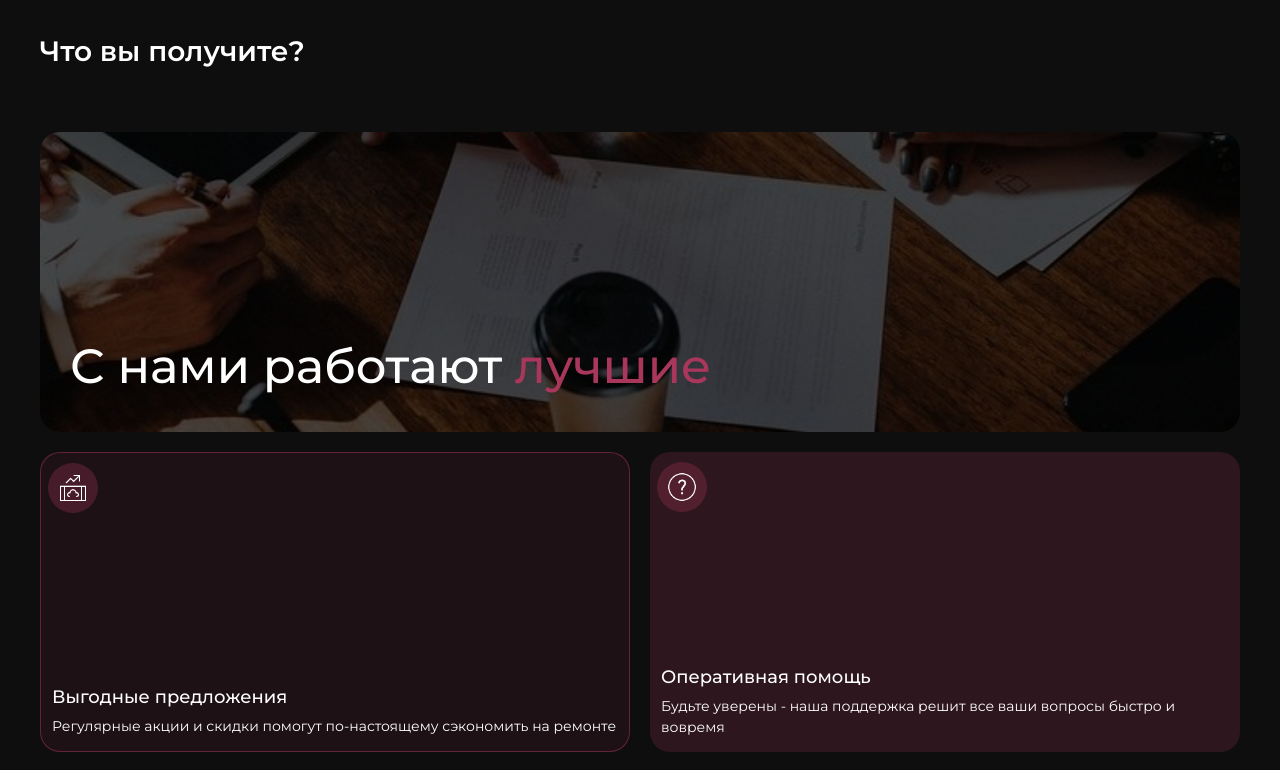
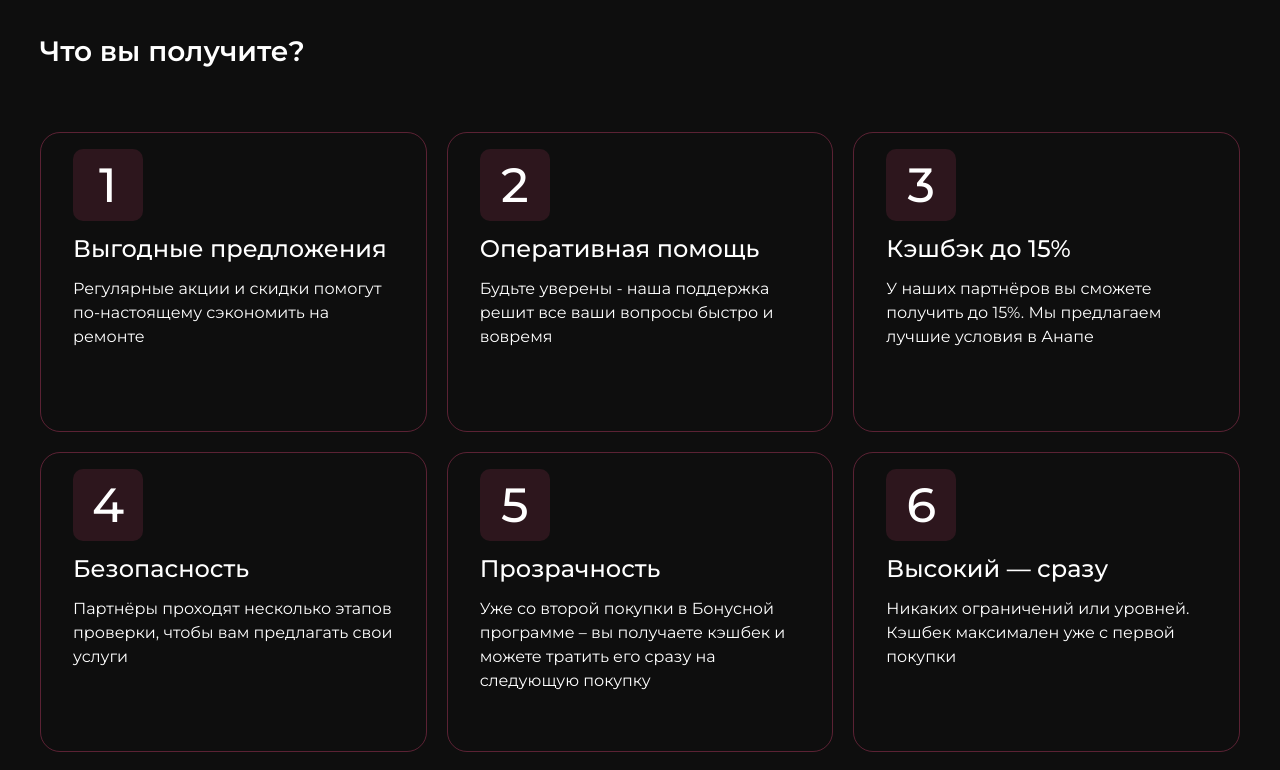
Before and after one commit to PAnanasik/landing, a Next.js app: page /client in a window 1280 px wide. Shown: the part 1040-1810 px from the top of the page. Built offline with nearby package versions, Linux system fonts and the light colour scheme.

Commit message:
another variant

```diff
--- a/app/client/page.tsx
+++ b/app/client/page.tsx
@@ -7,7 +7,8 @@ import Staff from "@/components-client/Staff";
 import Faq from "@/components-client/Faq";
 import Footer from "@/components-client/Footer";
 import Map from "@/components-client/Map";
-import Advantages from "@/components-client/Advantages";
+// import Advantages from "@/components-client/Advantages";
+import AnotherAdvantages from "@/components-client/AnotherAdvantages";
 
 const page = () => {
   return (
@@ -15,7 +16,7 @@ const page = () => {
       <Navbar />
       <Intro />
       <RunningString />
-      <Advantages />
+      <AnotherAdvantages />
       <HowWorks />
       <Partners />
       <Staff />
--- /dev/null
+++ b/components-client/AnotherAdvantages.tsx
@@ -0,0 +1,116 @@
+"use client";
+
+import { motion } from "framer-motion";
+import { fadeIn } from "@/constants/motion";
+
+const AnotherAdvantages = () => {
+  return (
+    <section className="max-w-[1240px] w-full mx-auto mt-[90px] px-[20px]">
+      <motion.h2
+        className="mb-[60px]"
+        id="title"
+        variants={fadeIn("right", "spring", 0, 1)}
+        initial="hidden"
+        whileInView="show"
+        viewport={{ once: true, amount: 0.25 }}
+      >
+        Что вы получите?
+      </motion.h2>
+
+      {/* {
+    image: "profit.png",
+    title: "Выгодные предложения",
+    text: "Регулярные акции и скидки помогут по-настоящему сэкономить на ремонте",
+  },
+  {
+    image: "help.png",
+    title: "Оперативная помощь",
+    text: "Будьте уверены - наша поддержка решит все ваши вопросы быстро и вовремя",
+  },
+  {
+    image: "cashback.png",
+    title: "Кэшбэк до 15%",
+    text: "У наших партнёров вы сможете получить до 15%. Мы предлагаем лучшие условия в Анапе",
+  },
+  {
+    image: "cozy.png",
+    title: "Комфорт",
+    text: "Партнёры проходят несколько этапов проверки, чтобы вам предлагать свои услуги",
+  }, */}
+      <motion.div
+        className="sm:grid md:grid-cols-3 grid-cols-2 flex flex-wrap gap-[20px]"
+        variants={fadeIn("right", "spring", 0, 1)}
+        initial="hidden"
+        whileInView="show"
+        viewport={{ once: true, amount: 0.25 }}
+      >
+        <div className="border-primary border-opacity-[0.5] border-solid border-[1px] rounded-[20px] w-full h-[300px] py-4 px-8">
+          <h2 className="text-[48px] font-medium bg-primary bg-opacity-[0.2] rounded-[10px] max-w-[70px] text-center">
+            1
+          </h2>
+          <h2 className="mt-[10px] text-[24px] font-medium">
+            Выгодные предложения
+          </h2>
+          <p className="mt-[10px]">
+            Регулярные акции и скидки помогут по-настоящему сэкономить на
+            ремонте
+          </p>
+        </div>
+        <div className="border-primary border-opacity-[0.5] border-solid border-[1px] rounded-[20px] w-full h-[300px] py-4 px-8">
+          <h2 className="text-[48px] font-medium bg-primary bg-opacity-[0.2] rounded-[10px] max-w-[70px] text-center">
+            2
+          </h2>
+          <h2 className="mt-[10px] text-[24px] font-medium">
+            Оперативная помощь
+          </h2>
+          <p className="mt-[10px]">
+            Будьте уверены - наша поддержка решит все ваши вопросы быстро и
+            вовремя
+          </p>
+        </div>
+        <div className="border-primary border-opacity-[0.5] border-solid border-[1px] rounded-[20px] w-full h-[300px] py-4 px-8">
+          <h2 className="text-[48px] font-medium bg-primary bg-opacity-[0.2] rounded-[10px] max-w-[70px] text-center">
+            3
+          </h2>
+          <h2 className="mt-[10px] text-[24px] font-medium">Кэшбэк до 15%</h2>
+          <p className="mt-[10px]">
+            У наших партнёров вы сможете получить до 15%. Мы предлагаем лучшие
+            условия в Анапе
+          </p>
+        </div>
+        <div className="border-primary border-opacity-[0.5] border-solid border-[1px] rounded-[20px] w-full h-[300px] py-4 px-8">
+          <h2 className="text-[48px] font-medium bg-primary bg-opacity-[0.2] rounded-[10px] max-w-[70px] text-center">
+            4
+          </h2>
+          <h2 className="mt-[10px] text-[24px] font-medium">Безопасность</h2>
+          <p className="mt-[10px]">
+            Партнёры проходят несколько этапов проверки, чтобы вам предлагать
+            свои услуги
+          </p>
+        </div>
+        <div className="border-primary border-opacity-[0.5] border-solid border-[1px] rounded-[20px] w-full h-[300px] py-4 px-8">
+          <h2 className="text-[48px] font-medium bg-primary bg-opacity-[0.2] rounded-[10px] max-w-[70px] text-center">
+            5
+          </h2>
+          <h2 className="mt-[10px] text-[24px] font-medium">Прозрачность</h2>
+          <p className="mt-[10px]">
+            Уже со второй покупки в Бонусной программе – вы получаете кэшбек и
+            можете тратить его сразу на следующую покупку
+          </p>
+        </div>
+        <div className="border-primary border-opacity-[0.5] border-solid border-[1px] rounded-[20px] w-full h-[300px] py-4 px-8">
+          <h2 className="text-[48px] font-medium bg-primary bg-opacity-[0.2] rounded-[10px] max-w-[70px] text-center">
+            6
+          </h2>
+          <h2 className="mt-[10px] text-[24px] font-medium">Высокий — сразу</h2>
+          <p className="mt-[10px]">
+            Никаких ограничений или уровней. Кэшбек максимален уже с первой
+            покупки
+          </p>
+        </div>
+      </motion.div>
+    </section>
+  );
+};
+
+export default AnotherAdvantages;
--- a/components-client/Map.tsx
+++ b/components-client/Map.tsx
@@ -19,8 +19,9 @@ const Map = () => {
       <div className="w-full h-[600px]" id="mymap">
         <Script
           type="text/javascript"
-          src="https://api-maps.yandex.ru/services/constructor/1.0/js/?um=constructor%3Adf0279fbe7f81cff691291207df7d554b3e65daa48b6459655ec8899679b7d9f&amp;width=100%25&amp;id=mymap&amp;height=600&amp;lang=ru_RU&amp;scroll=true"
-        />
+          async
+          src="https://api-maps.yandex.ru/services/constructor/1.0/js/?um=constructor%3Adf0279fbe7f81cff691291207df7d554b3e65daa48b6459655ec8899679b7d9f&amp;width=100%25&amp;height=600&amp;id=mymap&amp;lang=ru_RU&amp;scroll=true"
+        ></Script>
       </div>
     </section>
   );
--- a/components-partner/Map.tsx
+++ b/components-partner/Map.tsx
@@ -19,8 +19,8 @@ const Map = () => {
       <div className="w-full h-[600px]" id="mymap">
         <Script
           type="text/javascript"
-          src="https://api-maps.yandex.ru/services/constructor/1.0/js/?um=constructor%3Adf0279fbe7f81cff691291207df7d554b3e65daa48b6459655ec8899679b7d9f&amp;width=100%25&amp;id=mymap&amp;height=600&amp;lang=ru_RU&amp;scroll=true"
-        />
+          src="https://api-maps.yandex.ru/services/constructor/1.0/js/?um=constructor%3Adf0279fbe7f81cff691291207df7d554b3e65daa48b6459655ec8899679b7d9f&amp;width=100%25&amp;height=600&amp;id=mymap&amp;lang=ru_RU&amp;scroll=true"
+        ></Script>
       </div>
     </section>
   );
```
